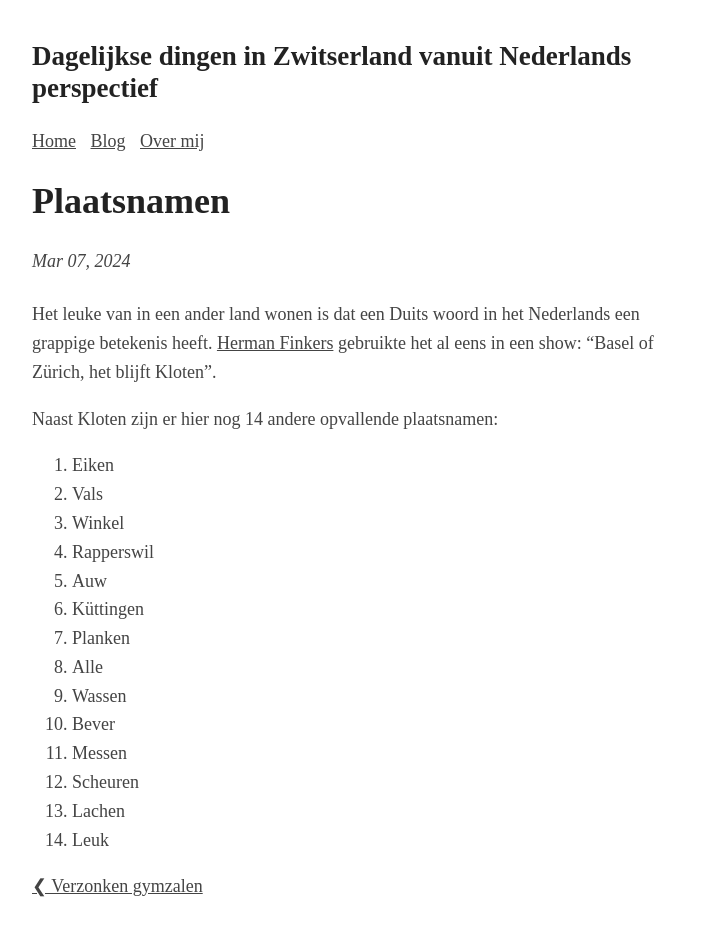
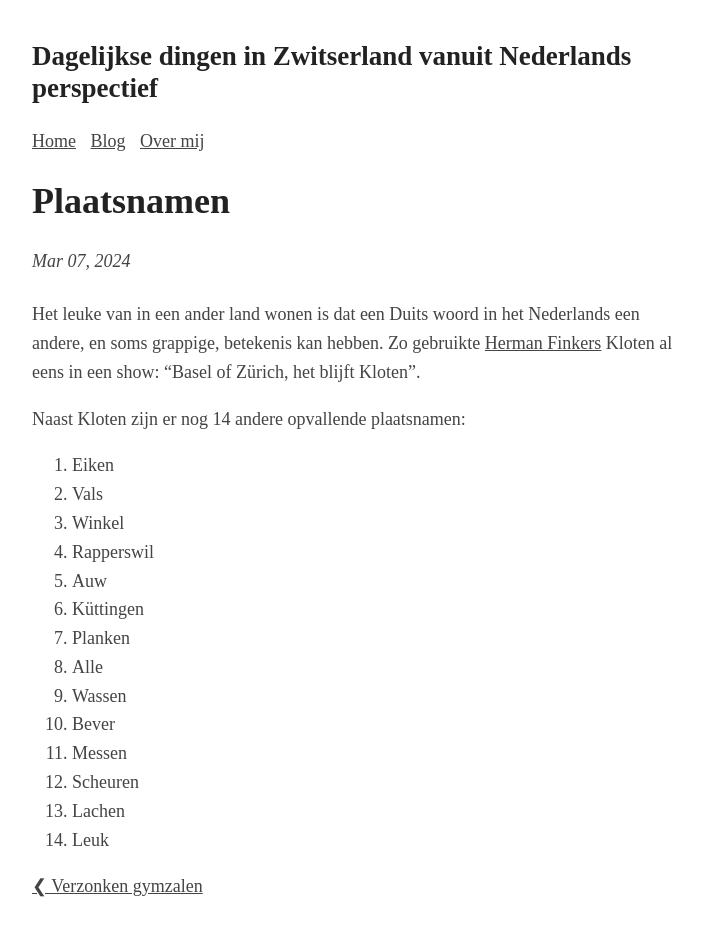
Before and after one commit to Roald87/roaldin.ch, a Jekyll site: the page built from _posts/2024-03-07-plaatsnamen.md, in a window 1280 px wide. Shown: the whole page, without its empty margins (283-986 px from the left). Built offline with Jekyll 4.4.1, drawn with Linux system fonts in a browser that asks for light colours; comment, search, counter and statistics services are not loaded.

Commit message:
improved sentence

```diff
--- a/_posts/2024-03-07-plaatsnamen.md
+++ b/_posts/2024-03-07-plaatsnamen.md
@@ -4,9 +4,9 @@ title: Plaatsnamen
 image: #generated/
 ---
 
-Het leuke van in een ander land wonen is dat een Duits woord in het Nederlands een grappige betekenis heeft. [Herman Finkers](https://www.youtube.com/watch?v=jWMIU2DRrK0) gebruikte het al eens in een show: "Basel of Zürich, het blijft Kloten".
+Het leuke van in een ander land wonen is dat een Duits woord in het Nederlands een andere, en soms grappige, betekenis kan hebben. Zo gebruikte [Herman Finkers](https://www.youtube.com/watch?v=jWMIU2DRrK0) Kloten al eens in een show: "Basel of Zürich, het blijft Kloten".
 
-Naast Kloten zijn er hier nog 14 andere opvallende plaatsnamen:
+Naast Kloten zijn er nog 14 andere opvallende plaatsnamen:
 
 1. Eiken
 2. Vals
```
